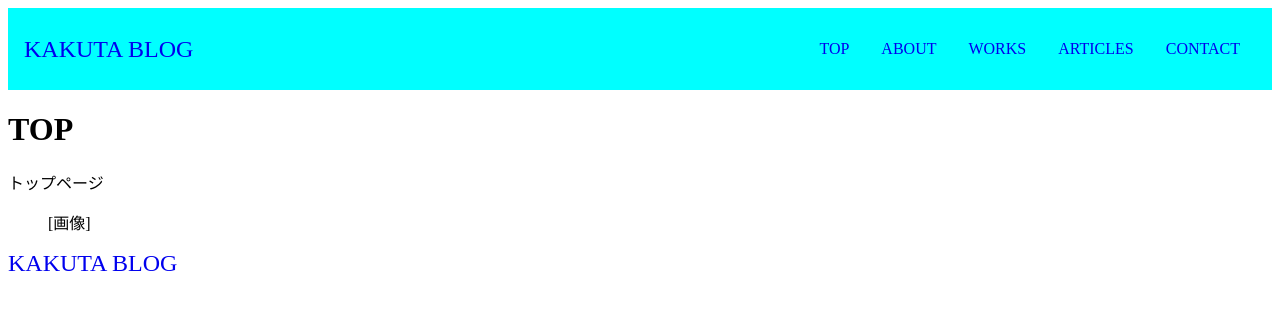
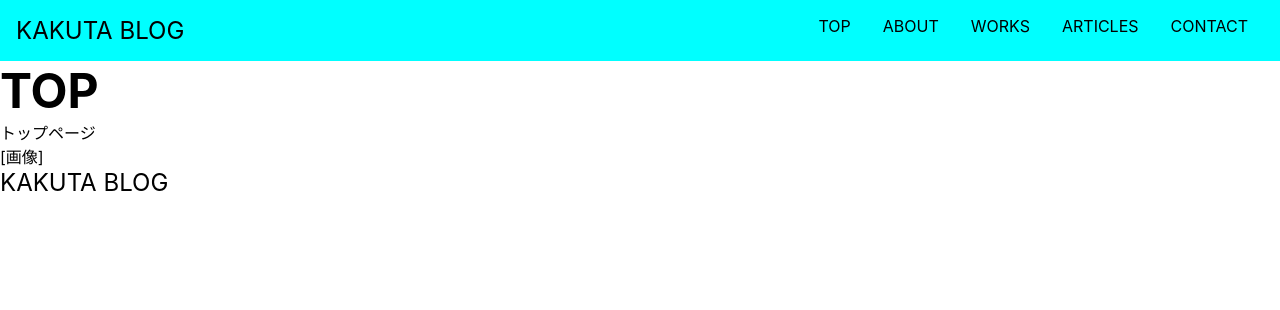
Before and after one commit to kakuta0915/kakuta-tech-blog, a Next.js app: page / in a window 1280 px wide. Shown: the top 310 px of the page. Built offline with nearby package versions, Linux system fonts and the light colour scheme.

Commit message:
⚡️ globals.cssの変更

```diff
--- a/pages/_app.jsx
+++ b/pages/_app.jsx
@@ -1,4 +1,5 @@
 import Layout from '../src/components/layout/layout'
+import styles from '../src/styles/globals.css'
 
 export default function App({ Component, pageProps }) {
   return (
--- a/src/styles/globals.css
+++ b/src/styles/globals.css
@@ -2,51 +2,20 @@
 
 :root {
   /* カラー（色） */
-  --white: #ffffff;
-  --gray-10: #eeeeee;
-  --gray-25: #aaaaaa;
-  --gray-50: #707070;
-  --gray-75: #444444;
-  --black: #222222;
-  --accent: #0d87e0;
 
   /* タイポグラフィ（フォントサイズ） */
-  --body: clamp(1rem, 0.95rem + 0.2vw, 1.125rem); /* 16-18px */
-  --display: clamp(4.5rem, 1.83rem + 11.34vw, 10rem); /* 72-160 */
-  --heading1: clamp(2rem, 1.3rem + 3vw, 4rem); /* 32-64px */
-  --heading2: calc(var(--body) * 1.5); /* 24-27px */
-  --heading3: calc(var(--body) * 1.2); /* 19.2-21.6px */
-  --small-heading2: clamp(0.875rem, 4vw - 1rem, 1.6875rem); /* 14-27px */
-  --small-heading3: calc(var(--small-heading2) * 0.86); /* 12-23px */
-
-  /* スペース（余白・間隔） */
-  --space-xs: clamp(1.25rem, 1rem + 0.98vw, 1.875rem); /* 20-30px */
-  --space-sm: calc(var(--space-xs) * 1.5); /* 30-45px */
-  --space-md: calc(var(--space-xs) * 2); /* 40-60px */
-  --space-lg: calc(var(--space-xs) * 3); /* 60-90px */
-  --space-xl: calc(var(--space-xs) * 4); /* 80-120px */
-  --space-jump: clamp(1.25rem, 0.35rem + 3.8vw, 3.75rem); /* 20-60px */
 }
 
 /* 基本設定 */
 body {
-  color: var(--black);
+  color: #000;
   font-family: -apple-system, BlinkMacSystemFont, 'Segoe UI', Helvetica, Arial,
     sans-serif;
-  font-size: var(--body);
-  background-color: #0d87e0;
+  font-size: 100%;
 }
 
 h1 {
-  font-size: var(--heading1);
-}
-
-h2 {
-  font-size: var(--heading2);
-}
-
-h3 {
-  font-size: var(--heading3);
+  font-size: 3rem;
 }
 
 /* next/image */
```
